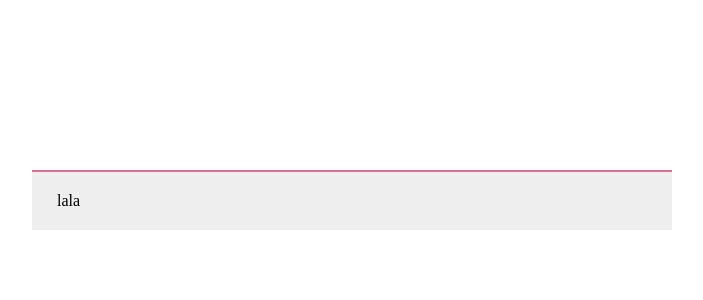
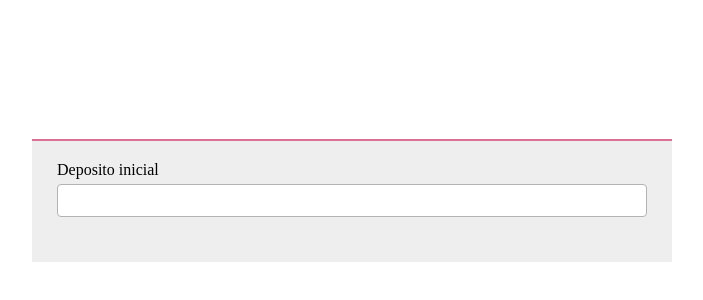
Before and after one commit to edmirgalvan01/calculadora-interes-compuesto, a JavaScript app: page / in a window 1280 px wide. Shown: the part 200-500 px from the top of the page, without its empty margins (288-991 px from the left). Built offline with nearby package versions, Linux system fonts and the light colour scheme; the HTML template or start-up script is replaced by a standard one.

Commit message:
Creamos nuestro componente de Input que contiene label e input

```diff
--- a/src/components/Input.js
+++ b/src/components/Input.js
@@ -1,8 +1,33 @@
 import styled from 'styled-components';
 import { useField } from 'formik';
 
+const Control = styled.div`
+   margin-bottom: 20px;
+`;
+
+const Label = styled.label`
+   color: #000;
+   display: block;
+   margin-bottom: 5px;
+`;
+
+const MyInput = styled.input`
+   outline: none;
+   padding: 8px;
+   border: 1px solid #b1b3b5;
+   border-radius: 4px;
+   width: 100%;
+   margin-bottom: 5px;
+`;
+
 const Input = ({ label, ...props }) => {
-   return 'lala';
+   const [field, meta] = useField(props);
+   return (
+      <Control>
+         <Label>{label}</Label>
+         <MyInput {...field} {...props} />
+      </Control>
+   );
 };
 
 export default Input;
```
